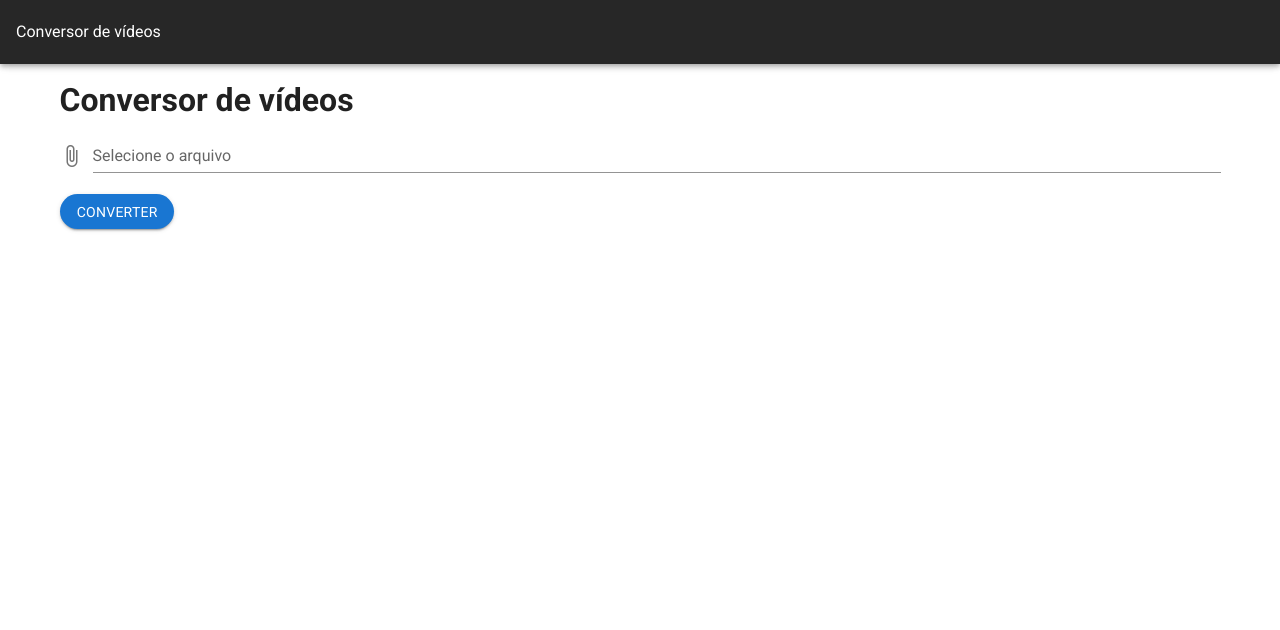
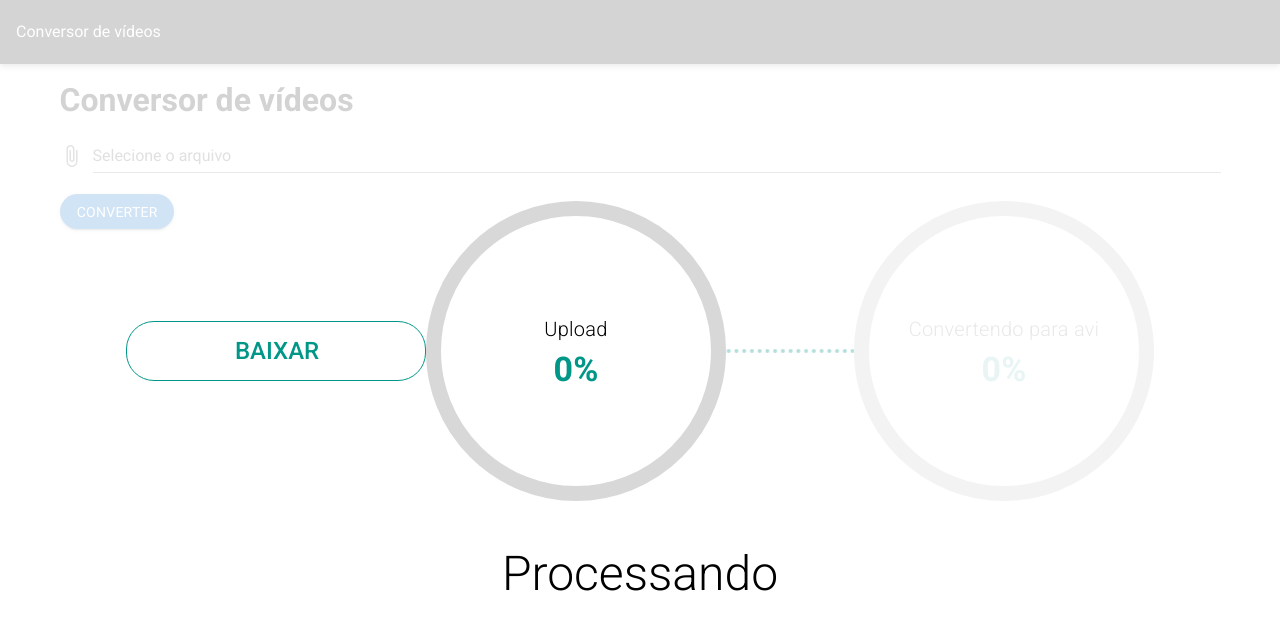
Before and after one commit to rubensbarbosa88/video-converter-front, a Vue app: page / in a window 1280 px wide. Shown: the top 630 px of the page. Built offline with nearby package versions, Linux system fonts and the light colour scheme; no server answers.

Commit message:
botão download

```diff
--- a/src/views/Home.vue
+++ b/src/views/Home.vue
@@ -1,13 +1,24 @@
 <template>
   <div>
+    <!-- uploadPercent || wsProgress -->
     <v-overlay
       absolute
       color="white"
       opacity="0.8"
-      :value="uploadPercent || wsProgress">
+      :value="true">
 
       <div class="d-flex flex-column justify-center">
         <div class="d-flex align-center justify-center">
+          <v-btn
+            class="headline font-weight-medium"
+            x-large
+            rounded
+            outlined
+            width="300"
+            height="60"
+            color="teal">
+            Baixar
+          </v-btn>
           <v-progress-circular
             :value="uploadPercent"
             :rotate="-180"
```
